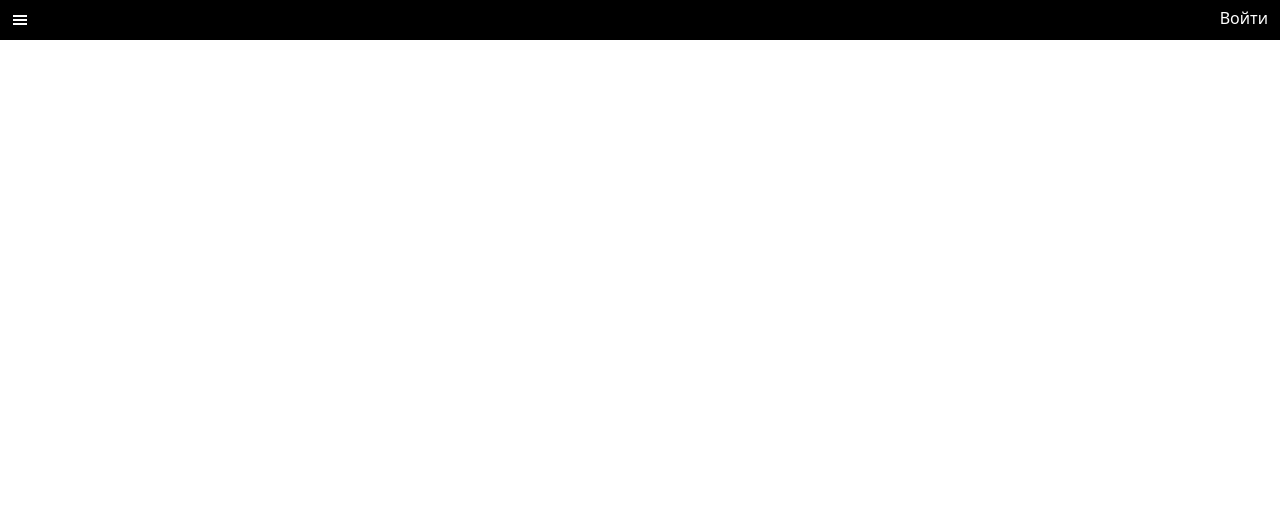
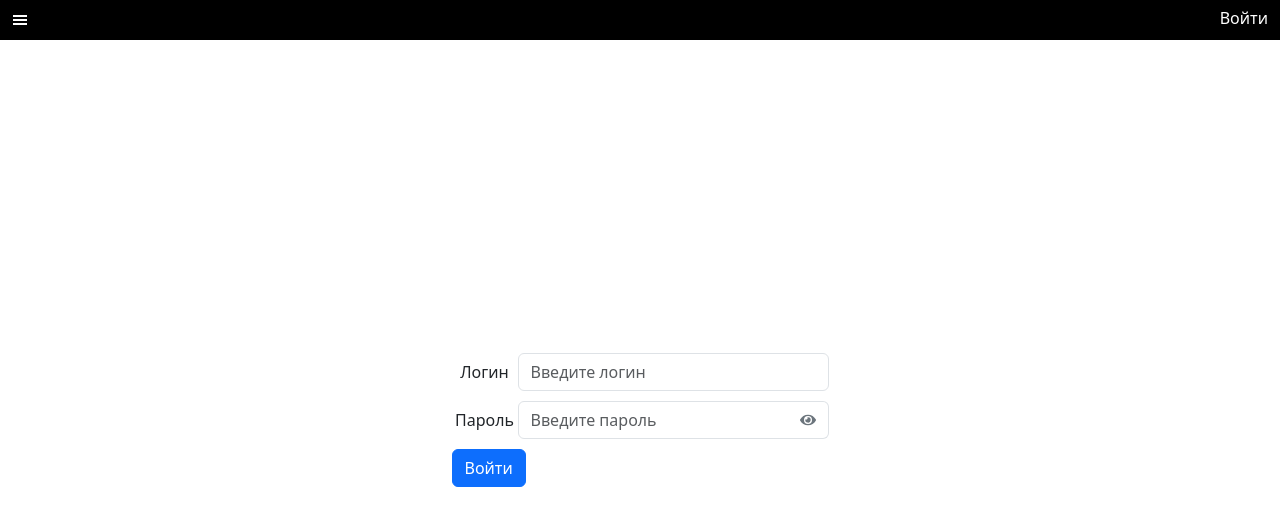
Before and after one commit to kiry665/test-app, a React (Create React App) app: page /login in a window 1280 px wide. Shown: the top 526 px of the page. Built offline with nearby package versions, Linux system fonts and the light colour scheme; no server answers.

Commit message:
add login state, change header

```diff
--- a/src/App.js
+++ b/src/App.js
@@ -1,30 +1,32 @@
 import 'bootstrap/dist/css/bootstrap.min.css';
 
 import { useState } from "react";
-import { BrowserRouter as Router, Routes, Route, Navigate } from 'react-router-dom';
+import { BrowserRouter as Router, Routes, Route} from 'react-router-dom';
 
 import Header from './components/user/Header';
 import Individual from './components/user/Individual';
 import Menu from './components/user/Menu';
 import Login from './components/user/Login';
 import Main from './components/user/Main';
+import {AuthProvider} from './AuthContext';
+import ProtectedRoute from './ProtectedRoute';
 
 function App() {
   const [isOpenMenu, setIsOpenMenu] = useState(false);
-
   const toggleMenu = () => {
     setIsOpenMenu(!isOpenMenu);
   };
 
   return (
-    <div className="App">
+    <AuthProvider>
+      <div className="App">
       <Router>
         <Header toggleMenu={toggleMenu}/>
         <Routes>
           <Route path="/check" element={
-            <Individual></Individual>
+            <ProtectedRoute element={<Individual/>}/>
           }/>
-          <Route path="/auth" element={
+          <Route path="/login" element={
             <Login></Login>
           }/>
           <Route path="/" element={
@@ -34,6 +36,8 @@ function App() {
       </Router>
       <Menu isOpen={isOpenMenu}></Menu>
     </div>
+    </AuthProvider>
+
   );
 }
 
--- /dev/null
+++ b/src/AuthContext.js
@@ -0,0 +1,45 @@
+import { createContext, useState, useEffect, useContext } from "react";
+import Cookies from 'js-cookie';
+
+const AuthContext = createContext(null);
+
+export const AuthProvider = ({ children }) => {
+
+    const [isAuthenticated, setIsAuthenticated] = useState(
+      localStorage.getItem('isAuthenticated') === 'true'
+    );
+
+    useEffect(() => {
+        const token = Cookies.get('token');
+        if (token) {
+            setIsAuthenticated(true);
+            localStorage.setItem('isAuthenticated', 'true');
+        } else {
+            setIsAuthenticated(false);
+            localStorage.removeItem('isAuthenticated');
+        }
+    }, []);
+
+    const auth = (token, expires) => {
+        Cookies.set('token', token, { expires: expires });
+        setIsAuthenticated(true);
+        localStorage.setItem('isAuthenticated', 'true');
+    };
+
+    const logout = () => {
+        Cookies.remove('token');
+        Cookies.remove('login');
+        setIsAuthenticated(false);
+        localStorage.removeItem('isAuthenticated');
+    };
+
+    return (
+      <AuthContext.Provider value={{ isAuthenticated, auth, logout }}>
+        {children}
+      </AuthContext.Provider>
+    );
+  };
+
+  export const useAuth = () => {
+    return useContext(AuthContext);
+  };
--- /dev/null
+++ b/src/ProtectedRoute.js
@@ -0,0 +1,15 @@
+import {React} from 'react';
+import { Navigate, Route } from 'react-router-dom';
+import { useAuth } from './AuthContext';
+
+function ProtectedRoute({ element: children }) {
+    const { isAuthenticated } = useAuth();
+
+    return isAuthenticated ? (
+        children
+    ) : (
+        <Navigate to="/login" />
+    );
+}
+
+export default ProtectedRoute;
--- a/src/components/user/Header.js
+++ b/src/components/user/Header.js
@@ -2,15 +2,20 @@ import React from 'react';
 import styles from "../../styles/Header.module.css"
 import { Button } from 'react-bootstrap';
 import { GiHamburgerMenu } from 'react-icons/gi';
-import { Link } from 'react-router-dom';
 import { useNavigate } from "react-router-dom";
+import {useAuth} from "../../AuthContext";
 
 const Header = ({toggleMenu}) => {
 
     const navigate = useNavigate();
+    const { isAuthenticated, logout } = useAuth();
 
-    const handleLogin = () => {
-        navigate("/auth")
+    const handleLoginLogout = () => {
+        if (isAuthenticated) {
+            logout();
+        } else {
+            navigate("/login");
+        }
     }
 
     return (
@@ -21,7 +26,7 @@ const Header = ({toggleMenu}) => {
                 </Button>
             </div>
             <div className={styles.right}>
-                <Button className={styles.rightButton} onClick={handleLogin} variant="dark">Войти</Button>
+                <Button className={styles.rightButton} onClick={handleLoginLogout} variant="dark">{isAuthenticated ? "Выйти" : "Войти"}</Button>
             </div>
         </div>
     );
--- a/src/components/user/Login.js
+++ b/src/components/user/Login.js
@@ -5,11 +5,14 @@ import styles from "../../styles/Login.module.css"
 import Cookies from 'js-cookie';
 import config from '../../config';
 import axios from 'axios';
+import { useAuth } from '../../AuthContext';
 
 const Login = () => {
   const [login, setLLogin] = useState('');
   const [password, setPassword] = useState('');
   const [showPassword, setShowPassword] = useState(false);
+
+  const { auth } = useAuth();
 
   const togglePasswordVisibility = () => {
     setShowPassword(!showPassword);
@@ -31,8 +34,10 @@ const Login = () => {
       const token = response.data.token;
       const expires = new Date(response.data.expires)
 
-      Cookies.set('token', token, { expires: expires });
+      // Cookies.set('token', token, { expires: expires });
+      auth(token, expires);
       Cookies.set('login', login, { expires: expires });
+
 
       // clearMessages();
       // setSuccessMessage('You are login')
```
